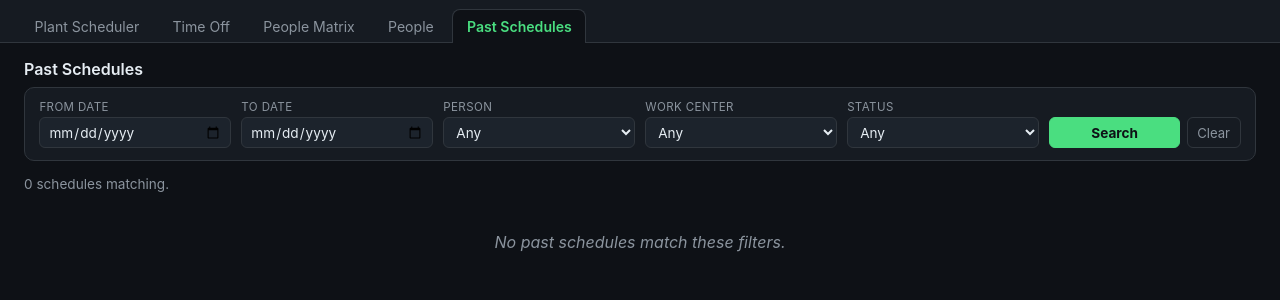
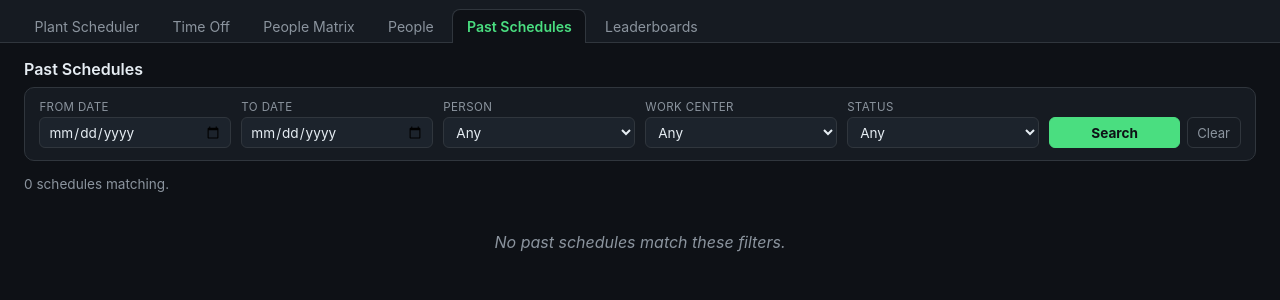
Before and after one commit to dalesgruber/gpi-plant-manager, a FastAPI app: page /staffing/past in a window 1280 px wide. Shown: the part 50-350 px from the top of the page. Run offline with FastAPI, Linux system fonts and the light colour scheme.

Commit message:
feat(staffing): add Leaderboards link to subnav

```diff
--- a/src/zira_dashboard/templates/_staffing_subnav.html
+++ b/src/zira_dashboard/templates/_staffing_subnav.html
@@ -5,4 +5,5 @@
   <a href="/staffing/skills"     class="{% if active == 'skills'    %}active{% endif %}">People Matrix</a>
   <a href="/staffing/people"     class="{% if active == 'people'    %}active{% endif %}">People</a>
   <a href="/staffing/past"       class="{% if active == 'past'      %}active{% endif %}">Past Schedules</a>
+  <a href="/staffing/leaderboards" class="{% if active == 'leaderboards' %}active{% endif %}">Leaderboards</a>
 </div>
```
